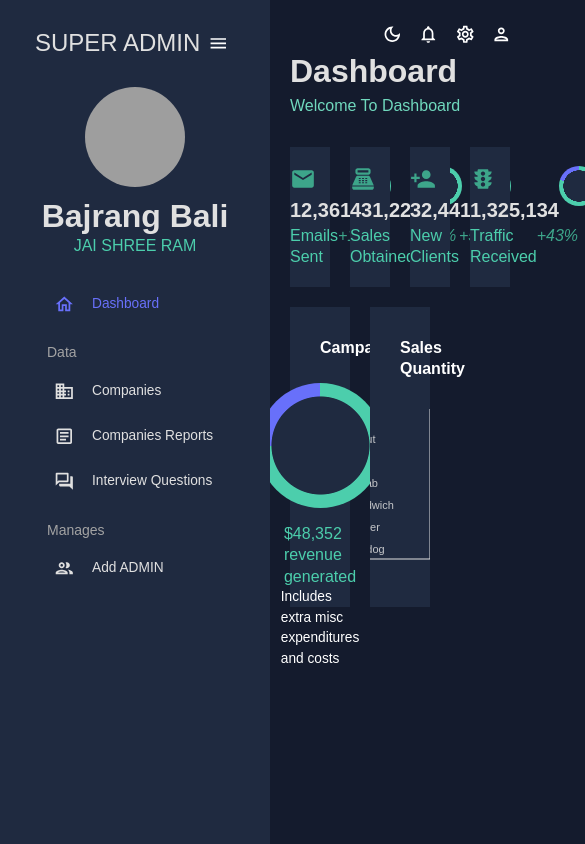
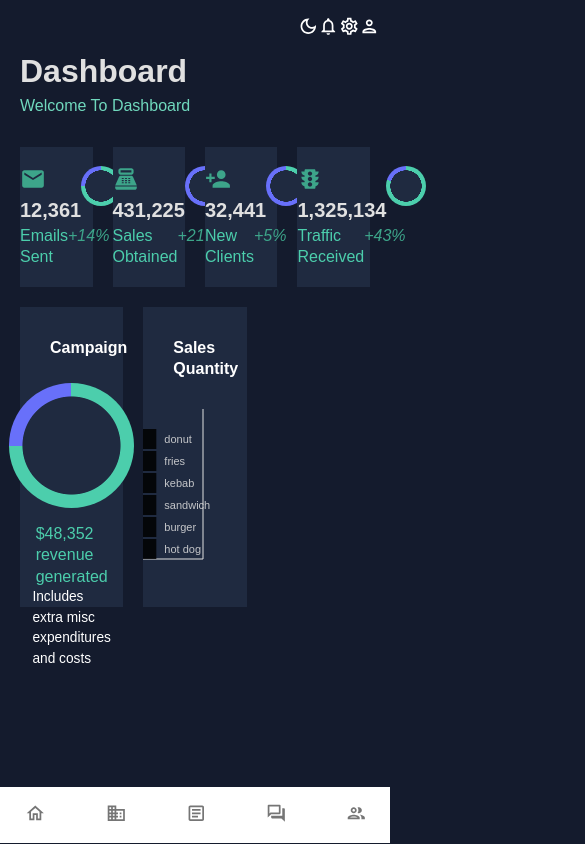
Before and after one commit to Yash-Var/Admin-Portal-STC, a React (Create React App) app: page / in a window 390 px wide. Shown: the whole page, 585 px wide, since content can reach past the window. Built offline with nearby package versions, Linux system fonts and the light colour scheme; grey boxes are pictures that could not be loaded.

Commit message:
added the bottom bar

```diff
--- a/src/App.js
+++ b/src/App.js
@@ -1,4 +1,4 @@
-import { useState } from "react";
+import { useState, useEffect } from "react";
 import { Routes, Route, Navigate } from "react-router-dom";
 import Topbar from "./scenes/global/Topbar";
 import Sidebar from "./scenes/global/Sidebar";
@@ -11,18 +11,36 @@ import Company from "./components/Company";
 import CompanyReport from "./components/CompanyReport";
 import Questions from "./components/Questions";
 import Error404 from "./components/Error404";
+import Bottombar from "./scenes/global/Bottombar";
 
 function App() {
   const [theme, colorMode] = useMode();
   const [isSidebar, setIsSidebar] = useState(true);
+  const [showBottomBar, setShowBottomBar] = useState(false);
   const isLoggedin = true;
   const isSuper = "super";
+
+  useEffect(() => {
+    const handleResize = () => {
+      setShowBottomBar(window.innerWidth < 700);
+    };
+
+    window.addEventListener("resize", handleResize);
+    handleResize();
+
+    return () => {
+      window.removeEventListener("resize", handleResize);
+    };
+  }, []);
+
   return (
     <ColorModeContext.Provider value={colorMode}>
       <ThemeProvider theme={theme}>
         <CssBaseline />
         <div className="app">
-          {isLoggedin ? <Sidebar isSidebar={isSidebar} /> : null}
+          {isLoggedin && !showBottomBar ? (
+            <Sidebar isSidebar={isSidebar} />
+          ) : null}
           <main className="content">
             <Topbar setIsSidebar={setIsSidebar} />
             <Routes>
@@ -65,6 +83,7 @@ function App() {
                 }
               />
             </Routes>
+            {showBottomBar && <Bottombar />}
           </main>
         </div>
       </ThemeProvider>
--- /dev/null
+++ b/src/scenes/global/Bottombar.jsx
@@ -0,0 +1,71 @@
+import React, { useState } from "react";
+import { BottomNavigation, BottomNavigationAction } from "@material-ui/core";
+import PeopleOutlinedIcon from "@mui/icons-material/PeopleOutlined";
+import MenuOutlinedIcon from "@mui/icons-material/MenuOutlined";
+import ArticleOutlinedIcon from "@mui/icons-material/ArticleOutlined";
+import BusinessOutlinedIcon from "@mui/icons-material/BusinessOutlined";
+import QuestionAnswerOutlinedIcon from "@mui/icons-material/QuestionAnswerOutlined";
+import HomeOutlinedIcon from "@mui/icons-material/HomeOutlined";
+import { Link } from "react-router-dom";
+
+const Bottombar = () => {
+  const [value, setValue] = useState(0);
+
+  return (
+    <div style={{ position: "fixed", bottom: "1px", width: "100%" }}>
+      <BottomNavigation
+        showLabels
+        value={value}
+        onChange={(event, newValue) => {
+          setValue(newValue);
+        }}
+      >
+        <Link to="/" style={{ textDecoration: "none", color: "inherit" }}>
+          <BottomNavigationAction
+            label="Dashboard"
+            icon={<HomeOutlinedIcon />}
+          />
+        </Link>
+
+        <Link
+          to="/companies"
+          style={{ textDecoration: "none", color: "inherit" }}
+        >
+          <BottomNavigationAction
+            label="Recents"
+            icon={<BusinessOutlinedIcon />}
+          />
+        </Link>
+
+        <Link
+          to="/reports"
+          style={{ textDecoration: "none", color: "inherit" }}
+        >
+          <BottomNavigationAction
+            label="Favorites"
+            icon={<ArticleOutlinedIcon />}
+          />
+        </Link>
+
+        <Link
+          to="/questions"
+          style={{ textDecoration: "none", color: "inherit" }}
+        >
+          <BottomNavigationAction
+            label="Nearby"
+            icon={<QuestionAnswerOutlinedIcon />}
+          />
+        </Link>
+
+        <Link to="/form" style={{ textDecoration: "none", color: "inherit" }}>
+          <BottomNavigationAction
+            label="Nearby"
+            icon={<PeopleOutlinedIcon />}
+          />
+        </Link>
+      </BottomNavigation>
+    </div>
+  );
+};
+
+export default Bottombar;
```
Also changed, not shown: package.json (+15 -13 lines), 1 other file (tests, documents, lock files or other folders).
